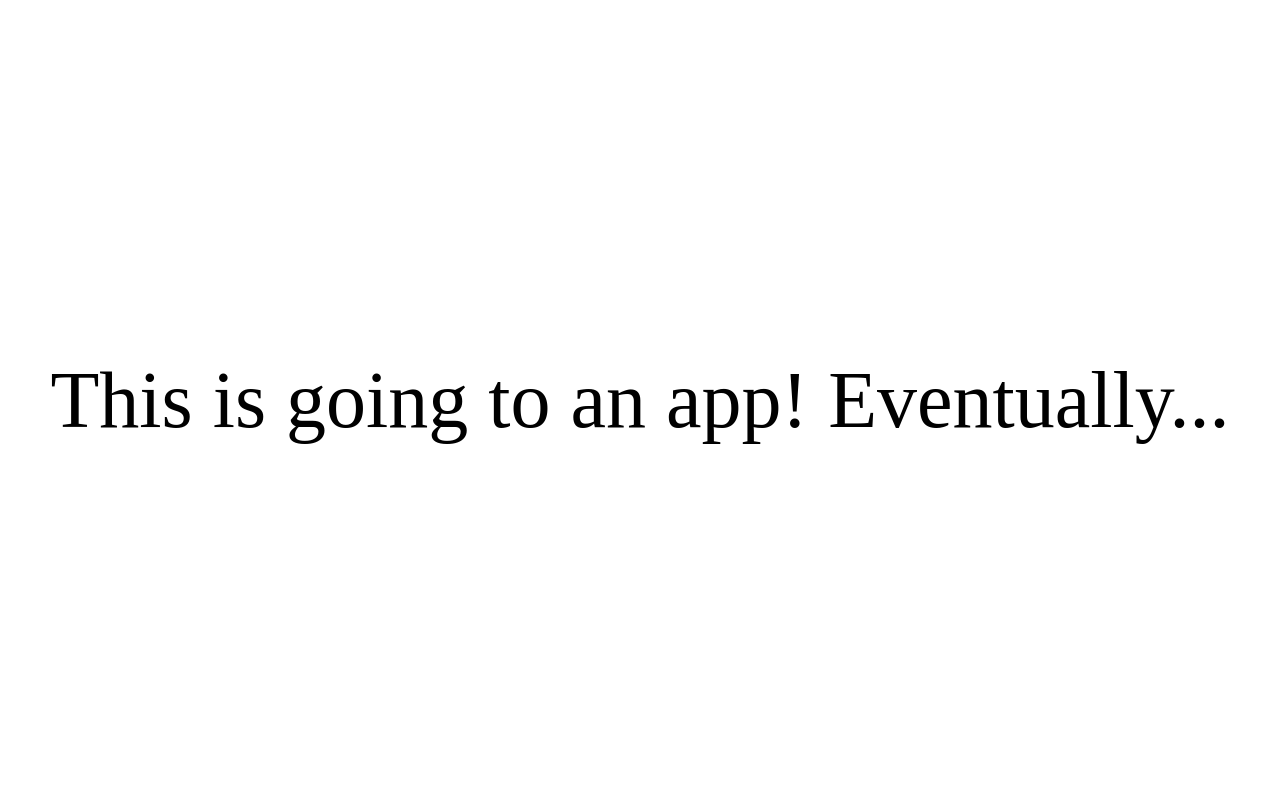
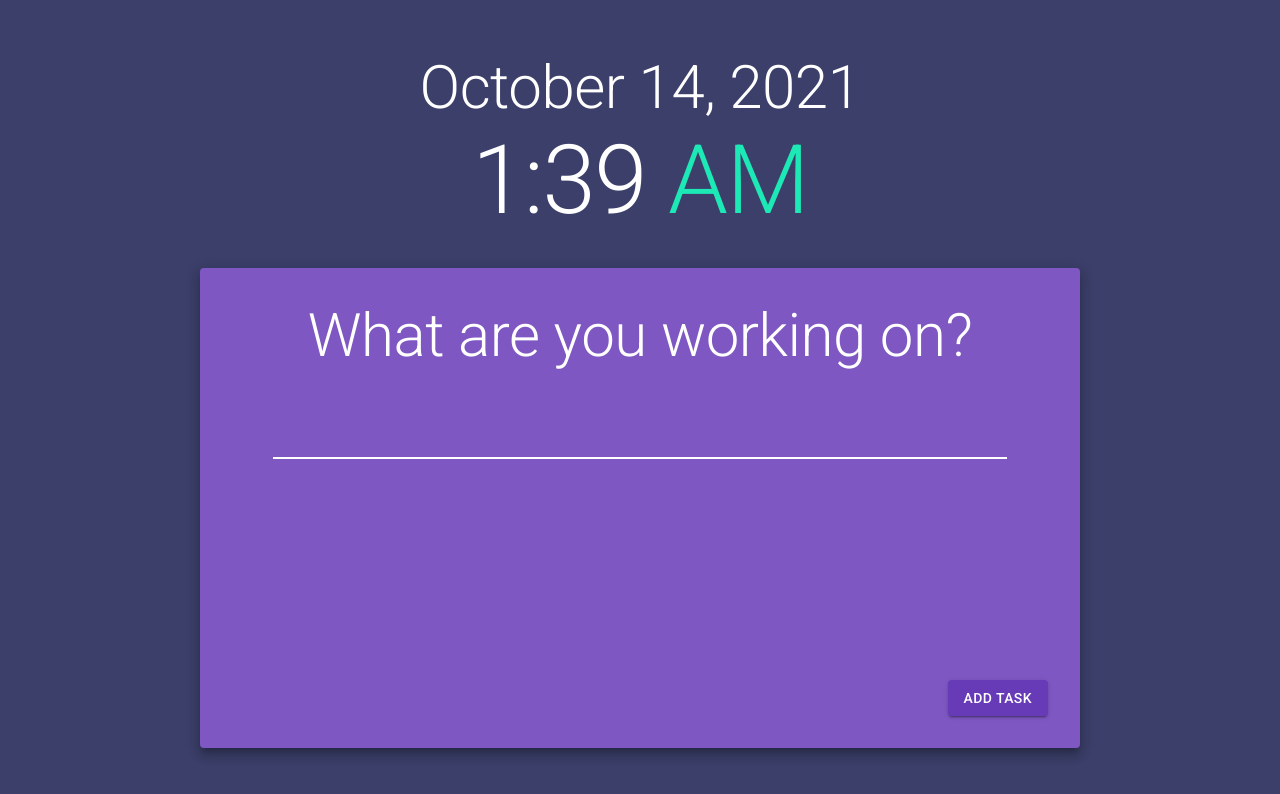
Before and after one commit to themaxmarchuk/goal-app, a React app: page / in a window 1280 px wide. Shown: the top 794 px of the page. Built offline with nearby package versions, Linux system fonts and the light colour scheme.

Commit message:
Setup material-ui

```diff
--- a/src/App.js
+++ b/src/App.js
@@ -1,9 +1,45 @@
 import React from 'react'
 
+import { CssBaseline, colors, createTheme, StyledEngineProvider } from '@mui/material'
+
+import { ThemeProvider } from '@emotion/react'
+
+import AddTaskModal from './components/AddTaskModal'
+import DateTime from './components/DateTime'
+
+const theme = createTheme({
+  components: {
+    MuiCard: {
+      styleOverrides: {
+        root: {
+          backgroundColor: colors.deepPurple[400]
+        }
+      }
+    }
+  },
+  palette: {
+    primary: colors.deepPurple,
+    background: {
+      default: '#3B3F69'
+    }
+  }
+})
+
 export default function App () {
+  const [showTime, setShowTime] = React.useState(true)
+
   return (
-    <div className='test-div big-text'>
-      <div>This is going to an app! Eventually...</div>
-    </div>
+    <StyledEngineProvider injectFirst>
+      <ThemeProvider theme={theme}>
+        <CssBaseline>
+          <div className='test-div big-text'>
+            <div>
+              {showTime && <DateTime />}
+              <AddTaskModal toggleShowTime={() => setShowTime(!showTime)} />
+            </div>
+          </div>
+        </CssBaseline>
+      </ThemeProvider>
+    </StyledEngineProvider>
   )
 }
--- /dev/null
+++ b/src/components/AddTaskModal.js
@@ -0,0 +1,17 @@
+import React from 'react'
+
+import { Card, Typography, Button, TextField } from '@mui/material'
+
+export default function AddTaskModal ({ toggleShowTime }) {
+  return (
+    <Card raised className='mainCard'>
+      <center>
+        <Typography variant='h2'>
+          What are you working on?
+        </Typography>
+        <TextField className='mainCard__TextField' variant='standard' />
+      </center>
+      <Button onClick={toggleShowTime} variant='contained' sx={{ position: 'absolute', right: '2rem', bottom: '2rem' }}>Add Task</Button>
+    </Card>
+  )
+}
--- /dev/null
+++ b/src/components/DateTime.js
@@ -0,0 +1,36 @@
+import React from 'react'
+
+import utc from 'dayjs/plugin/utc'
+import dayjs from 'dayjs'
+
+import { Typography } from '@mui/material'
+
+dayjs.extend(utc)
+
+export default function DateTime () {
+  // Default to current time so we have something to render
+  // useEffect does not run until after layout + paint
+  const [time, setTime] = React.useState(dayjs.utc().local())
+
+  React.useEffect(() => {
+    // Setup a time update to run at the next minute
+    const timeout = setTimeout(() => {
+      // Update the time variable (triggering a rerender)
+      setTime(dayjs.utc().local())
+      // Figure out when the next minute is, and delay until then
+    }, 1000 * (60 - dayjs.utc().local().second()))
+    // If the component is dismounted early, this clears the next time update
+    // otherwise nothing happens (timeout was already exectued)
+    return () => clearTimeout(timeout)
+    // use time as a dependency to rerun the effect when the time variable is updated
+  }, [time])
+
+  return (
+    <div className='Date'>
+      <center>
+        <Typography variant='h2'>{time.format('MMMM D, YYYY')}</Typography>
+        <Typography variant='h1'>{time.format('h:mm')} <span style={{ color: '#1DE9B6' }}>{time.format('A')}</span></Typography>
+      </center>
+    </div>
+  )
+}
--- a/src/css/index.css
+++ b/src/css/index.css
@@ -9,8 +9,56 @@ body {
   flex-direction: column;
   height: 100vh;
   width: 100vw;
+  overflow: hidden;
 }
 
 .big-text {
   font-size: 5rem;
 }
+
+.Date {
+  color: white;
+  margin-bottom: 2rem;
+}
+
+.mainCard {
+  min-width: 55rem;
+  min-height: 30rem;
+  border-radius: 2;
+  padding: 2rem;
+  position: relative;
+  color: white;
+}
+
+.mainCard__TextField {
+  margin-top: 2rem;
+  width: 90%;
+}
+
+.mainCard__TextField label {
+  font-size: 1.5rem;
+}
+
+.mainCard__TextField .MuiInput-root {
+  font-size: 2rem;
+}
+
+.mainCard__TextField .MuiInput-root:hover::before {
+  border-bottom: 2px solid #A7FFEB;
+}
+
+.mainCard__TextField .MuiInput-root::after {
+  border-bottom: 2px solid #1DE9B6;
+}
+
+.mainCard__TextField .MuiInput-root::before {
+  border-bottom: 2px solid white;
+}
+
+.mainCard__TextField input {
+  color: white;
+}
+
+.mainCard h3 {
+  margin: 1.5rem;
+}
--- a/src/index.html
+++ b/src/index.html
@@ -1,12 +1,17 @@
 <!DOCTYPE html>
 <html lang="en">
+
 <head>
   <meta charset="utf-8" />
   <meta name="viewport" content="width=device-width,initial-scale=1">
   <title>Best Goal App</title>
+  <link rel="stylesheet" href="https://fonts.googleapis.com/css?family=Roboto:300,400,500,700&display=swap" />
+  <link rel="stylesheet" href="https://fonts.googleapis.com/icon?family=Material+Icons" />
 </head>
+
 <body>
   <noscript>You need to enable JavaScript to run this app.</noscript>
   <div id="root"></div>
 </body>
+
 </html>
```
Also changed, not shown: package.json (+12 -4 lines), 1 other file (tests, documents, lock files or other folders).
